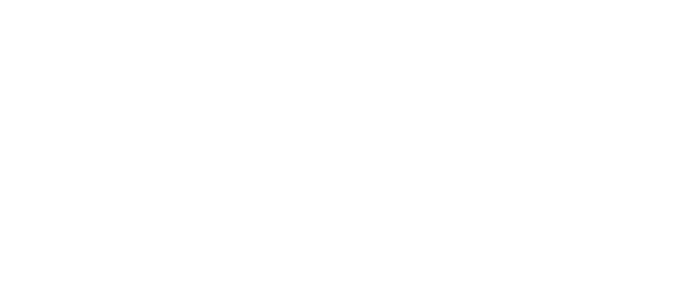
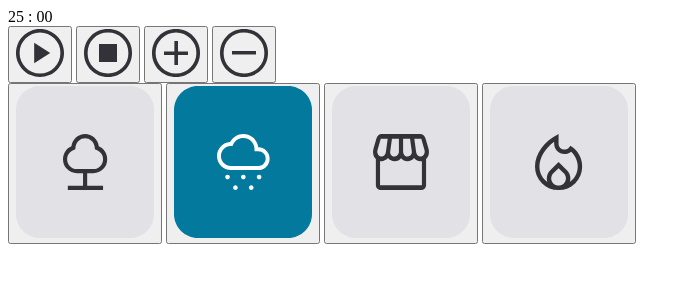
Before and after one commit to VerenaSousaADS/Pomodoro-2.0, a plain HTML site: page index.html in a window 1280 px wide. Shown: the whole page, without its empty margins (0-691 px from the left). Drawn offline with Linux system fonts and the light colour scheme.

Commit message:
Criando o esqueleto

```diff
--- a/index.html
+++ b/index.html
@@ -1,12 +1,54 @@
 <!DOCTYPE html>
-<html lang="en">
+<html lang="pt-br">
+
 <head>
-    <meta charset="UTF-8">
-    <meta http-equiv="X-UA-Compatible" content="IE=edge">
-    <meta name="viewport" content="width=device-width, initial-scale=1.0">
-    <title>Document</title>
+    <meta charset="UTF-8" />
+    <meta http-equiv="X-UA-Compatible" content="IE=edge" />
+    <meta name="viewport" content="width=device-width, initial-scale=1.0" />
+
+    <link rel="stylesheet" href="styles.css" />
+
+    <title>Focus Timer 2.0</title>
 </head>
+
 <body>
+    <main>
+        <div class="pomodoro">
+            <div class="timer">
+                <span class="minutes">25</span>
+                <span>:</span>
+                <span class="seconds">00</span>
+            </div>
+            <div class="controls">
+                <button class="play">
+                    <img src="./assets/play.svg" alt="botão de play" />
+                </button>
+                <button class="stop">
+                    <img src="./assets/stop.svg" alt="Botão de stop" />
+                </button>
+                <button class="plus">
+                    <img src="./assets/+.svg" alt="botão de mais 5 minutos" />
+                </button>
+                <button class="minus">
+                    <img src="./assets/-.svg" alt="botão de menos 5 minutos" />
+                </button>
+            </div>
+        </div>
+        <div class="effects">
+            <button class="card-1">
+                <img src="./assets/Card 01.svg" alt="">
+            </button>
+            <button class="card-2">
+                <img src="./assets/Card 02.svg" alt="">
+            </button>
+            <button class="card-3">
+                <img src="./assets/Card 03.svg" alt="">
+            </button>
+            <button class="card-4">
+                <img src="./assets/Card 04.svg" alt="">
+            </button>
+        </div>
+    </main>
+</body>
 
-</body>
 </html>
```
Also changed, not shown: assets/+.svg (added), assets/-.svg (added), assets/Card 01.svg (added), assets/Card 02.svg (added), assets/Card 03.svg (added), assets/Card 04.svg (added), assets/play.svg (added), assets/stop.svg (added), scripts.js (added), styles.css (added).
